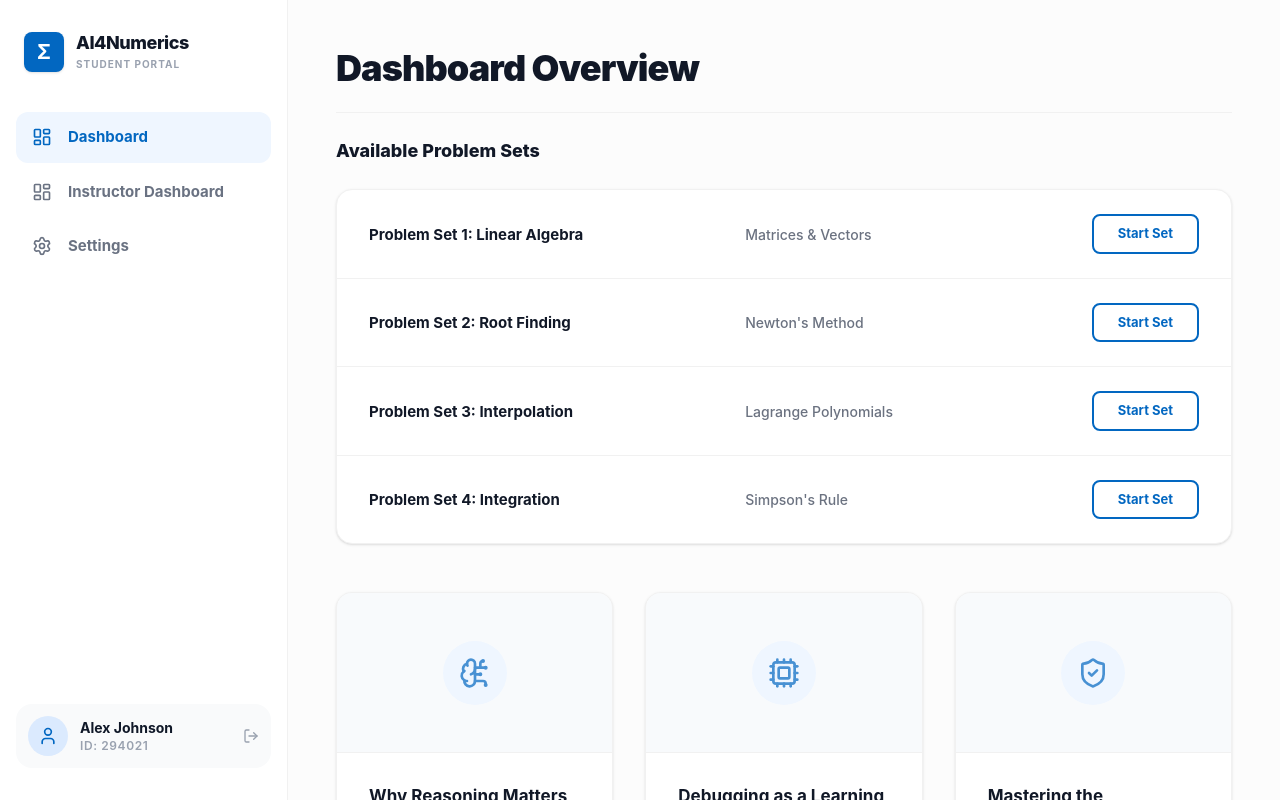
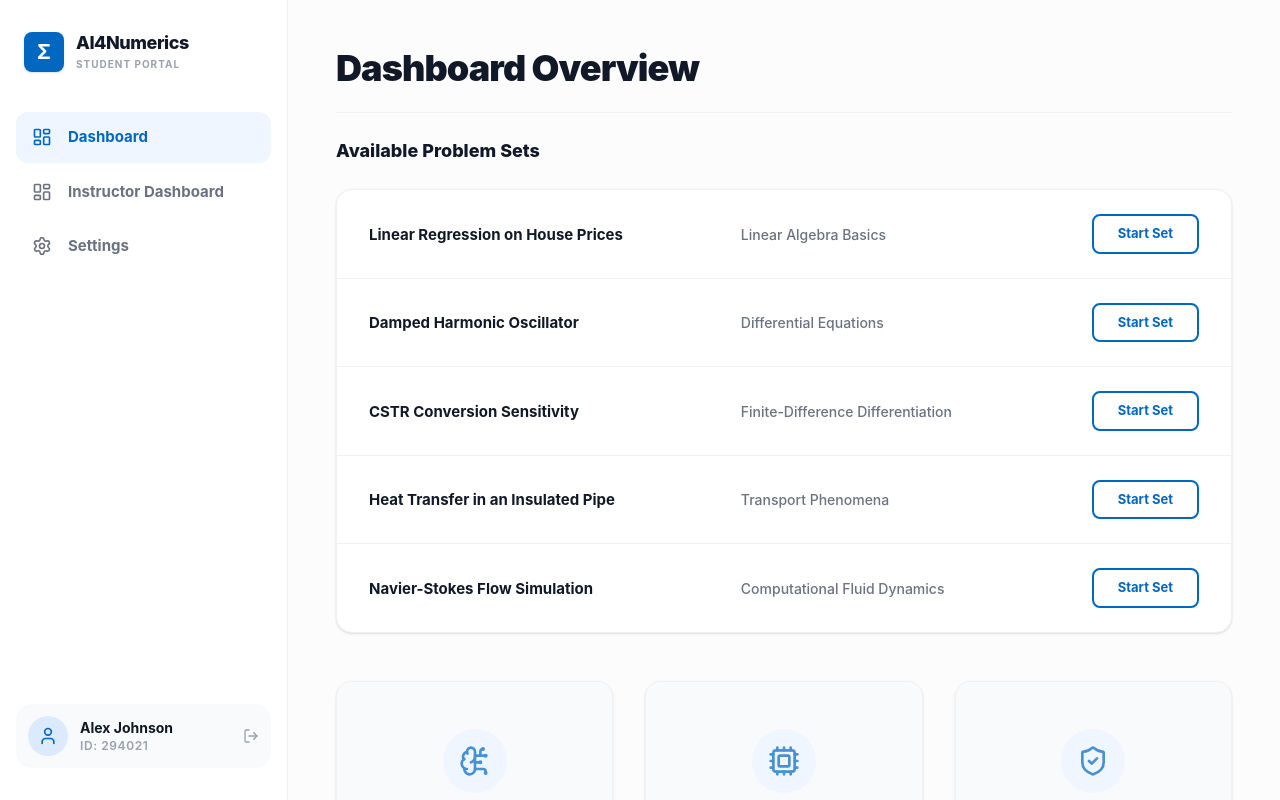
Before and after one commit to arjun-vaidya/aix_copilot, a React app in the folder frontend/: page / in a window 1280 px wide. Both pictures are taken after typing "Sample", "Sample123" into the empty fields and a click on the button "Sign In". Built offline with nearby package versions, Linux system fonts and the light colour scheme; the HTML template or start-up script is replaced by a standard one.

Commit message:
feat: implement dynamic problem loading and update problem metadata

```diff
--- a/frontend/public/problems/au2229/index.json
+++ b/frontend/public/problems/au2229/index.json
@@ -3,6 +3,5 @@
   "problem_2.yaml",
   "problem_3.yaml",
   "problem_4.yaml",
-  "problem_5.yaml",
-  "problem_6.yaml"
+  "problem_5.yaml"
 ]
--- a/frontend/public/problems/au2229/problem_1.yaml
+++ b/frontend/public/problems/au2229/problem_1.yaml
@@ -1,5 +1,5 @@
 id: "1"
-title: "1.2 Linear Regression on House Prices"
+title: "Linear Regression on House Prices"
 topic: "Linear Algebra Basics"
 description: >
   In this problem, you will implement a simple Linear Regression model
@@ -31,13 +31,6 @@ initial_code: |
   import numpy as np
   import matplotlib.pyplot as plt
 
-  # 1. Load the dataset
-  df = pd.read_csv('house_data.csv')
-
-  # 2. Extract features and target
-  X = df['Square_Footage'].values
-  y = df['Price'].values
-
-  # TODO: Implement Linear Regression here...
+  print('Hello World!')
 
 unit_test_path: "/unit_tests/problem_1.py"
--- a/frontend/public/problems/au2229/problem_2.yaml
+++ b/frontend/public/problems/au2229/problem_2.yaml
@@ -1,5 +1,5 @@
 id: "2"
-title: "3.1 Damped Harmonic Oscillator"
+title: "Damped Harmonic Oscillator"
 topic: "Differential Equations"
 description: >
   Simulate a classical damped harmonic oscillator using scipy's odeint.
--- a/frontend/public/problems/au2229/problem_3.yaml
+++ b/frontend/public/problems/au2229/problem_3.yaml
@@ -1,5 +1,5 @@
 id: "3"
-title: "2.1 CSTR Conversion Sensitivity"
+title: "CSTR Conversion Sensitivity"
 topic: "Finite-Difference Differentiation"
 description: >
   Estimate the temperature sensitivity of conversion dX/dT in a
--- a/frontend/public/problems/au2229/problem_4.yaml
+++ b/frontend/public/problems/au2229/problem_4.yaml
@@ -1,5 +1,5 @@
 id: "4"
-title: "4.2 Heat Transfer in an Insulated Pipe"
+title: "Heat Transfer in an Insulated Pipe"
 topic: "Transport Phenomena"
 description: >
   Determine the steady-state temperature profile and heat loss across
--- a/frontend/public/problems/au2229/problem_5.yaml
+++ b/frontend/public/problems/au2229/problem_5.yaml
@@ -1,5 +1,5 @@
 id: "5"
-title: "5.1 Navier-Stokes Flow Simulation"
+title: "Navier-Stokes Flow Simulation"
 topic: "Computational Fluid Dynamics"
 description: >
   Solve the incompressible Navier-Stokes equations for driven cavity
--- a/frontend/public/problems/au2229/problem_6.yaml
+++ /dev/null
@@ -1,13 +0,0 @@
-id: "6"
-title: "Testing"
-topic: "Transport Phenomena"
-description: >
-  testing
-difficulty: "Beginner"
-objectivePlaceholder: "testing"
-constraintPlaceholder: "testing"
-dataPlaceholder: |
-  # AI4Numerics Editor
-  import numpy as np
-
-  # TODO: Implement...
--- a/frontend/src/components/dashboard/ProblemTable.tsx
+++ b/frontend/src/components/dashboard/ProblemTable.tsx
@@ -1,58 +1,54 @@
 import { useNavigate } from "react-router-dom";
-
-interface ProblemSet {
-    id: string;
-    name: string;
-    topic: string;
-    status: 'review' | 'continue' | 'start';
-    letter: string;
-}
-
-const PROBLEM_SETS: ProblemSet[] = [
-    {
-        id: "1",
-        name: "Problem Set 1: Linear Algebra",
-        topic: "Matrices & Vectors",
-        status: 'review',
-        letter: 'L',
-    },
-    {
-        id: "2",
-        name: "Problem Set 2: Root Finding",
-        topic: "Newton's Method",
-        status: 'continue',
-        letter: 'R',
-    },
-    {
-        id: "3",
-        name: "Problem Set 3: Interpolation",
-        topic: "Lagrange Polynomials",
-        status: 'start',
-        letter: 'I',
-    },
-    {
-        id: "4",
-        name: "Problem Set 4: Integration",
-        topic: "Simpson's Rule",
-        status: 'start',
-        letter: 'Q',
-    }
-];
+import { useEffect, useState } from "react";
+import { loadInstructorProblems } from "../../lib/problemLoader";
+import type { ProblemSet } from "../../lib/problemLoader";
 
 export default function ProblemTable() {
     const navigate = useNavigate();
+    const [problems, setProblems] = useState<ProblemSet[]>([]);
+    const [isLoading, setIsLoading] = useState(true);
+
+    useEffect(() => {
+        async function fetchProblems() {
+            try {
+                const data = await loadInstructorProblems("au2229");
+                setProblems(data);
+            } catch (error) {
+                console.error("Failed to load problems:", error);
+            } finally {
+                setIsLoading(false);
+            }
+        }
+        fetchProblems();
+    }, []);
+
+    if (isLoading) {
+        return (
+            <div className="w-full bg-white border border-[#f1f1f1] rounded-2xl p-12 text-center shadow-sm">
+                <div className="inline-block animate-spin w-6 h-6 border-2 border-[#0267C1] border-t-transparent rounded-full mb-3" />
+                <p className="text-gray-400 text-sm font-medium">Loading problem sets...</p>
+            </div>
+        );
+    }
+
+    if (problems.length === 0) {
+        return (
+            <div className="w-full bg-white border border-[#f1f1f1] rounded-2xl p-12 text-center shadow-sm">
+                <p className="text-gray-400 text-sm font-medium">No problem sets available.</p>
+            </div>
+        );
+    }
 
     return (
         <div className="w-full bg-white border border-[#f1f1f1] rounded-2xl overflow-hidden shadow-sm">
             <div className="overflow-x-auto">
                 <table className="w-full text-left">
-
                     <tbody className="divide-y divide-[#f1f1f1]">
-                        {PROBLEM_SETS.map((set) => (
+                        {problems.map((set) => (
                             <tr key={set.id} className="hover:bg-gray-50/50 transition-colors">
                                 <td className="px-8 py-6">
                                     <span className="text-[15px] font-bold text-[#111827]">
-                                        {set.name}
+                                        {set.title}
                                     </span>
                                 </td>
                                 <td className="px-8 py-6">
```
Also changed, not shown: 2 other files (tests, documents, lock files or other folders).
